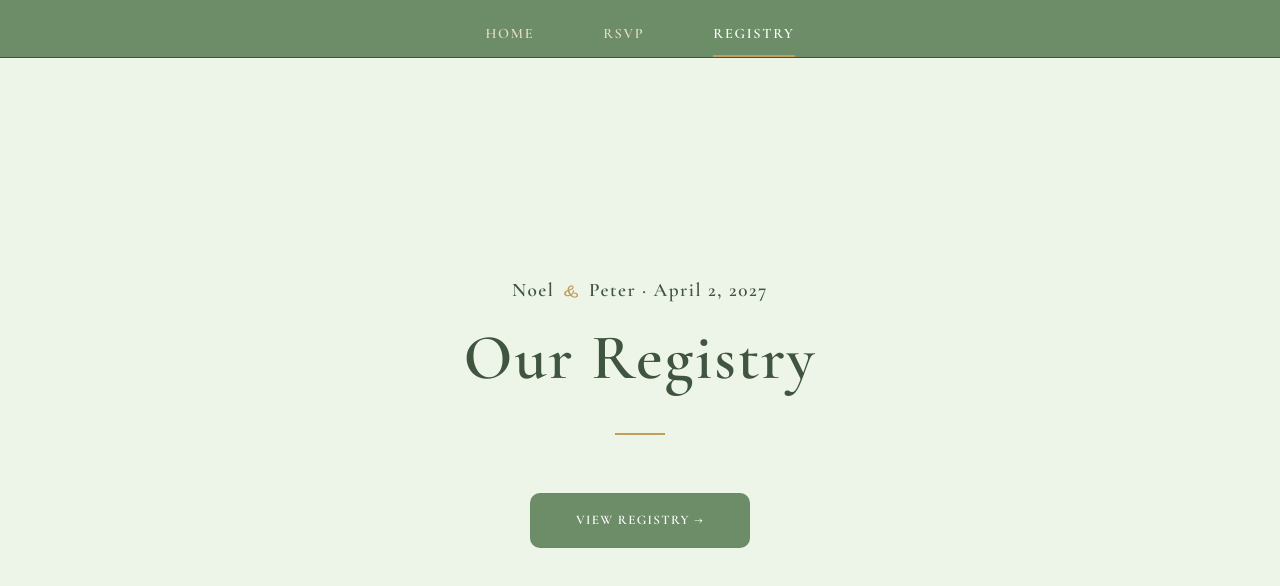
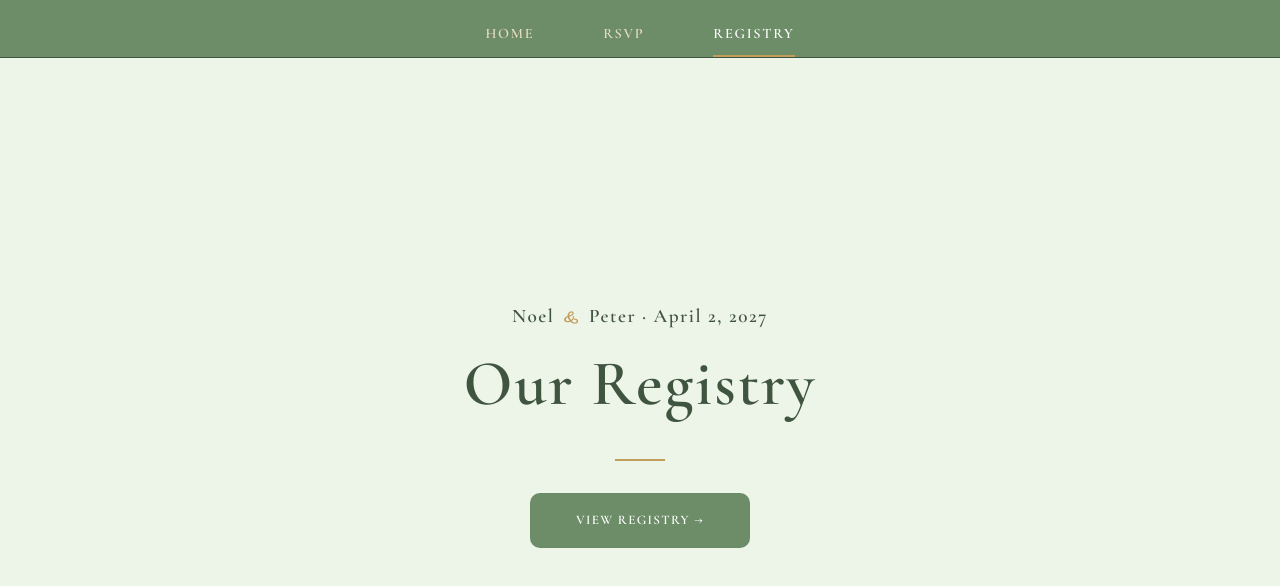
Before and after one commit to claireholmann/noelandpeter, a React (Vite) app: page /registry in a window 1280 px wide. Shown: the top 586 px of the page. Built offline with nearby package versions, Linux system fonts and the light colour scheme; a web font is replaced by a local one.

Commit message:
fix spacing

```diff
--- a/src/pages/Registry.css
+++ b/src/pages/Registry.css
@@ -43,7 +43,6 @@
 .registry-content {
   width: 100%;
   margin: 0 auto;
-  padding: clamp(1.5rem, 2vw, 2.5rem);
 }
 
 .registry-grid {
```
